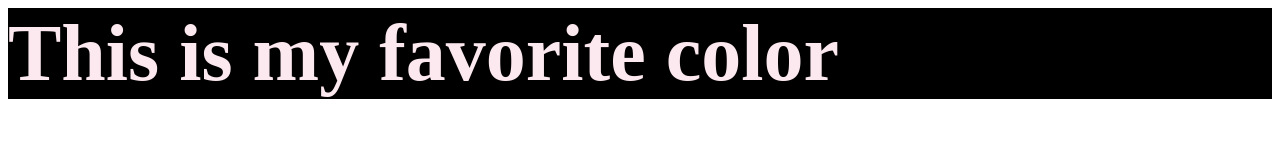
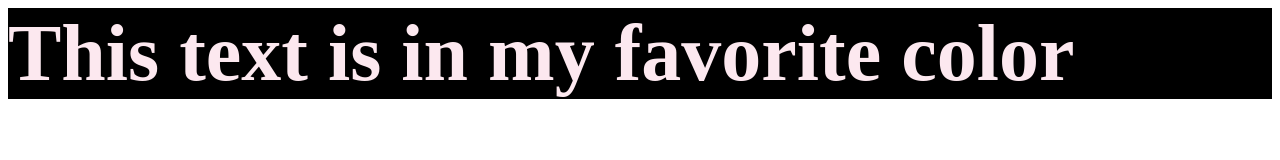
Before and after one commit to keyla22garcia/keyla22garcia.github.io, a plain HTML site: page cssdemo.html in a window 1280 px wide. Drawn offline with Linux system fonts and the light colour scheme.

Commit message:
Update cssdemo.html

```diff
--- a/cssdemo.html
+++ b/cssdemo.html
@@ -17,7 +17,7 @@
     </style>
   </head>
   <body>
-    <h1 class="favoritecolor blackbackground"> This is my favorite color </h1>
+    <h1 class="favoritecolor blackbackground"> This text is in my favorite color </h1>
   </body>
 
 </html>
```
